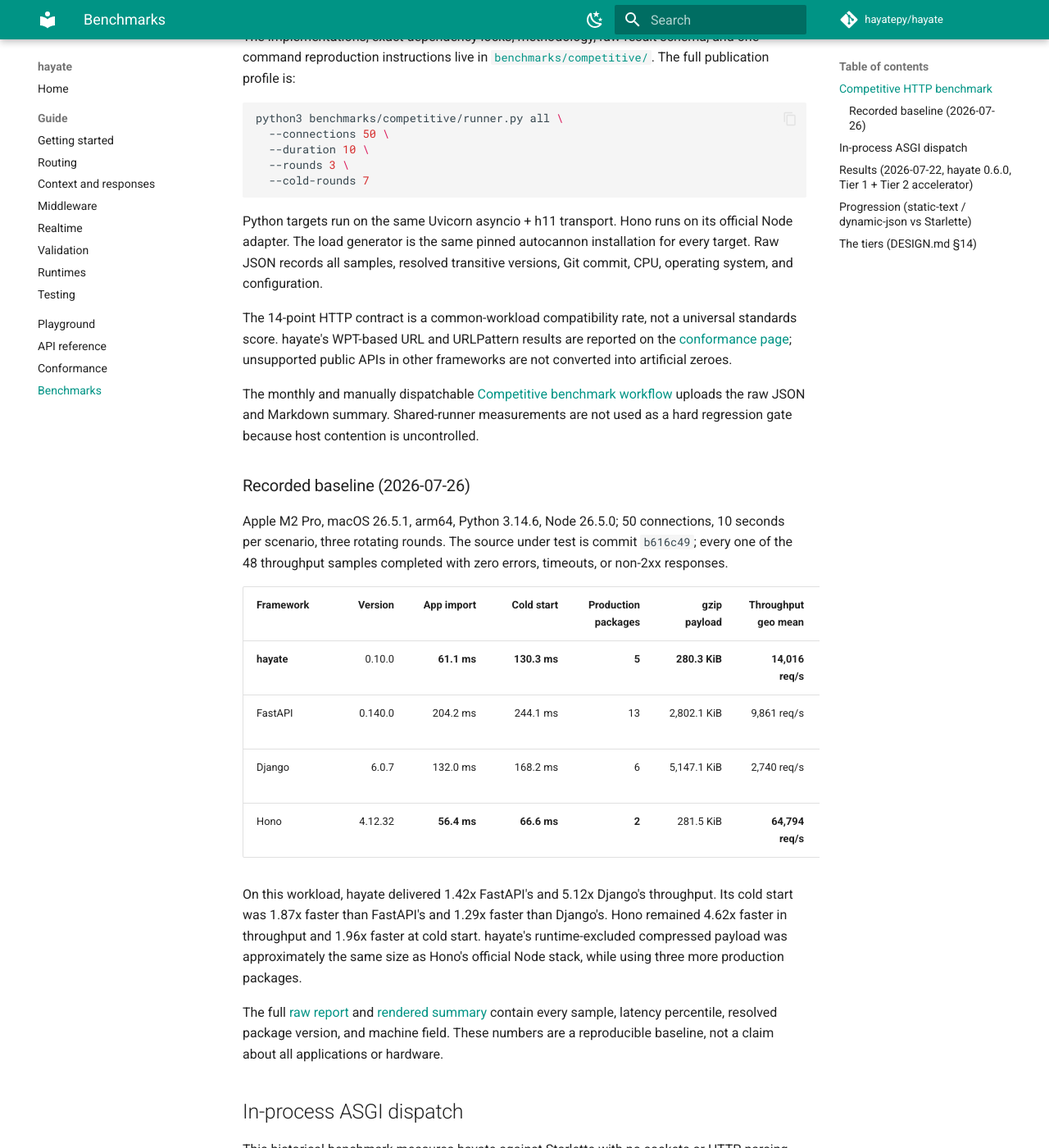
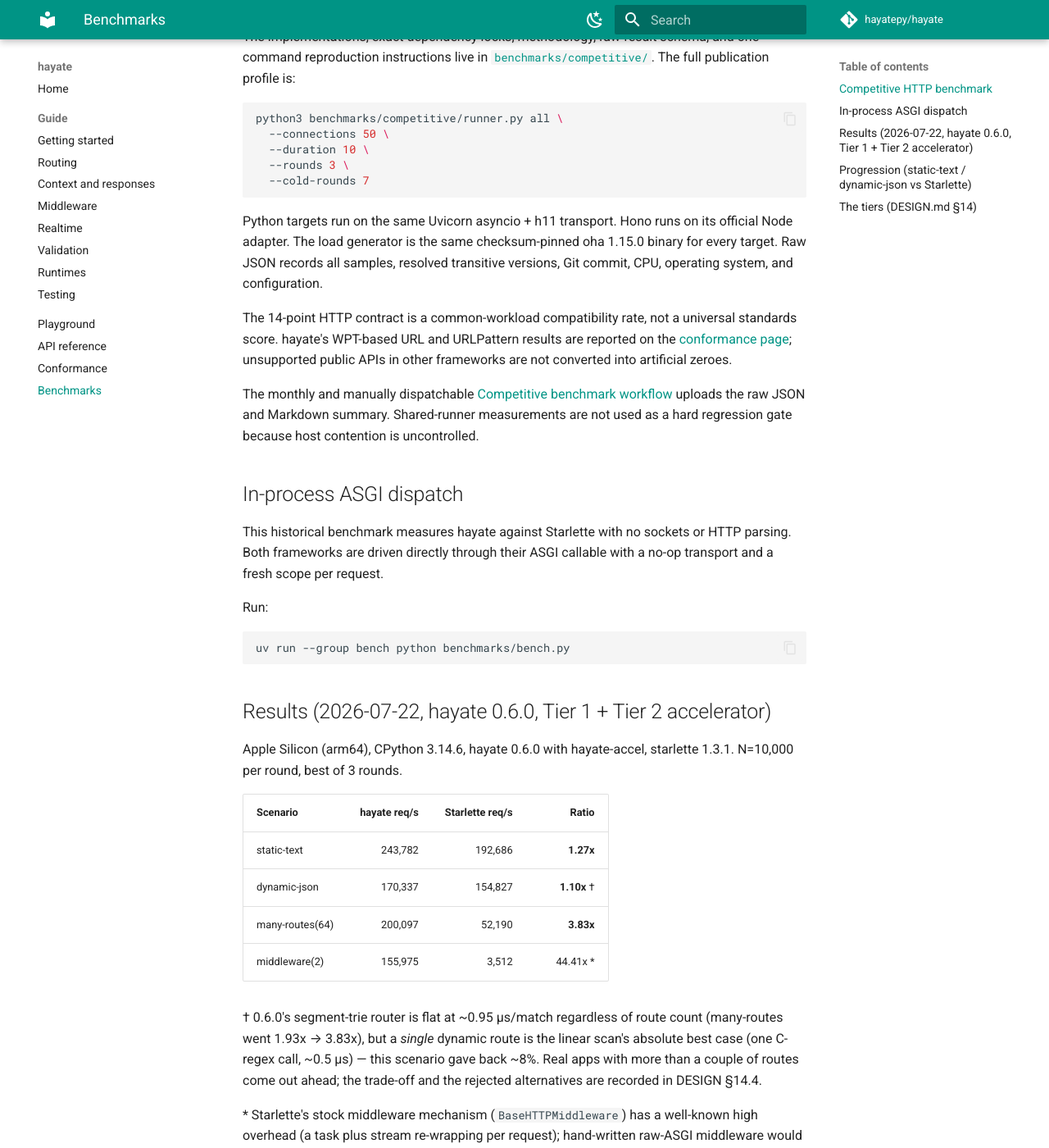
Before and after one commit to hayatepy/hayate, an MkDocs documentation site: the page built from docs/benchmarks.md, in a window 1280 px wide and 1400 px high, scrolled down 458 px. Shown: the whole window at 82% size. Built offline with MkDocs 1.6.1 and Material for MkDocs 9.7.7, drawn with Linux system fonts in a browser that asks for light colours; comment, search, counter and statistics services are not loaded.

Commit message:
secure competitive benchmark load generation

````diff
--- a/docs/benchmarks.md
+++ b/docs/benchmarks.md
@@ -26,8 +26,8 @@
 ```
 
 Python targets run on the same Uvicorn asyncio + h11 transport. Hono runs on
-its official Node adapter. The load generator is the same pinned autocannon
-installation for every target. Raw JSON records all samples, resolved
+its official Node adapter. The load generator is the same checksum-pinned oha
+1.15.0 binary for every target. Raw JSON records all samples, resolved
 transitive versions, Git commit, CPU, operating system, and configuration.
 
 The 14-point HTTP contract is a common-workload compatibility rate, not a
@@ -39,33 +39,6 @@
 [Competitive benchmark workflow](https://github.com/hayatepy/hayate/actions/workflows/competitive-benchmark.yml)
 uploads the raw JSON and Markdown summary. Shared-runner measurements are not
 used as a hard regression gate because host contention is uncontrolled.
-
-### Recorded baseline (2026-07-26)
-
-Apple M2 Pro, macOS 26.5.1, arm64, Python 3.14.6, Node 26.5.0;
-50 connections, 10 seconds per scenario, three rotating rounds. The source
-under test is commit `b616c49`; every one of the 48 throughput samples
-completed with zero errors, timeouts, or non-2xx responses.
-
-| Framework | Version | App import | Cold start | Production packages | gzip payload | Throughput geo mean | HTTP contract |
-|---|---:|---:|---:|---:|---:|---:|---:|
-| **hayate** | 0.10.0 | **61.1 ms** | **130.3 ms** | **5** | **280.3 KiB** | **14,016 req/s** | **14/14 (100%)** |
-| FastAPI | 0.140.0 | 204.2 ms | 244.1 ms | 13 | 2,802.1 KiB | 9,861 req/s | 12/14 (85.7%) |
-| Django | 6.0.7 | 132.0 ms | 168.2 ms | 6 | 5,147.1 KiB | 2,740 req/s | 12/14 (85.7%) |
-| Hono | 4.12.32 | **56.4 ms** | **66.6 ms** | **2** | 281.5 KiB | **64,794 req/s** | 12/14 (85.7%) |
-
-On this workload, hayate delivered 1.42x FastAPI's and 5.12x Django's
-throughput. Its cold start was 1.87x faster than FastAPI's and 1.29x faster
-than Django's. Hono remained 4.62x faster in throughput and 1.96x faster at
-cold start. hayate's runtime-excluded compressed payload was approximately
-the same size as Hono's official Node stack, while using three more production
-packages.
-
-The full [raw report](https://github.com/hayatepy/hayate/blob/main/benchmarks/competitive/results/2026-07-26-macos-arm64.json)
-and [rendered summary](https://github.com/hayatepy/hayate/blob/main/benchmarks/competitive/results/2026-07-26-macos-arm64.md)
-contain every sample, latency percentile, resolved package version, and
-machine field. These numbers are a reproducible baseline, not a claim about
-all applications or hardware.
 
 ## In-process ASGI dispatch
 
````
Also changed, not shown: CHANGELOG.md (+3 -0 lines), benchmarks/competitive/README.md (+11 -11 lines), benchmarks/competitive/results/2026-07-26-macos-arm64.md (deleted, +0 -27 lines), 6 other files.
